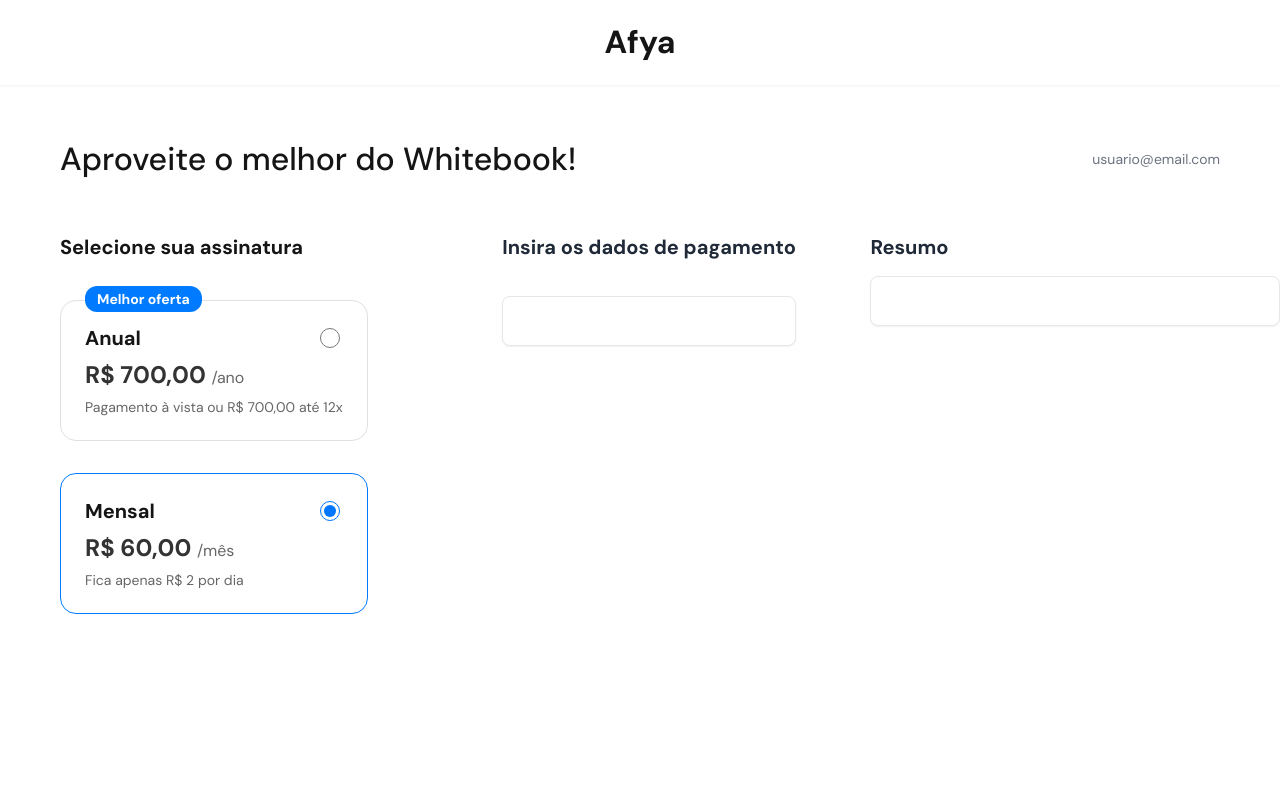
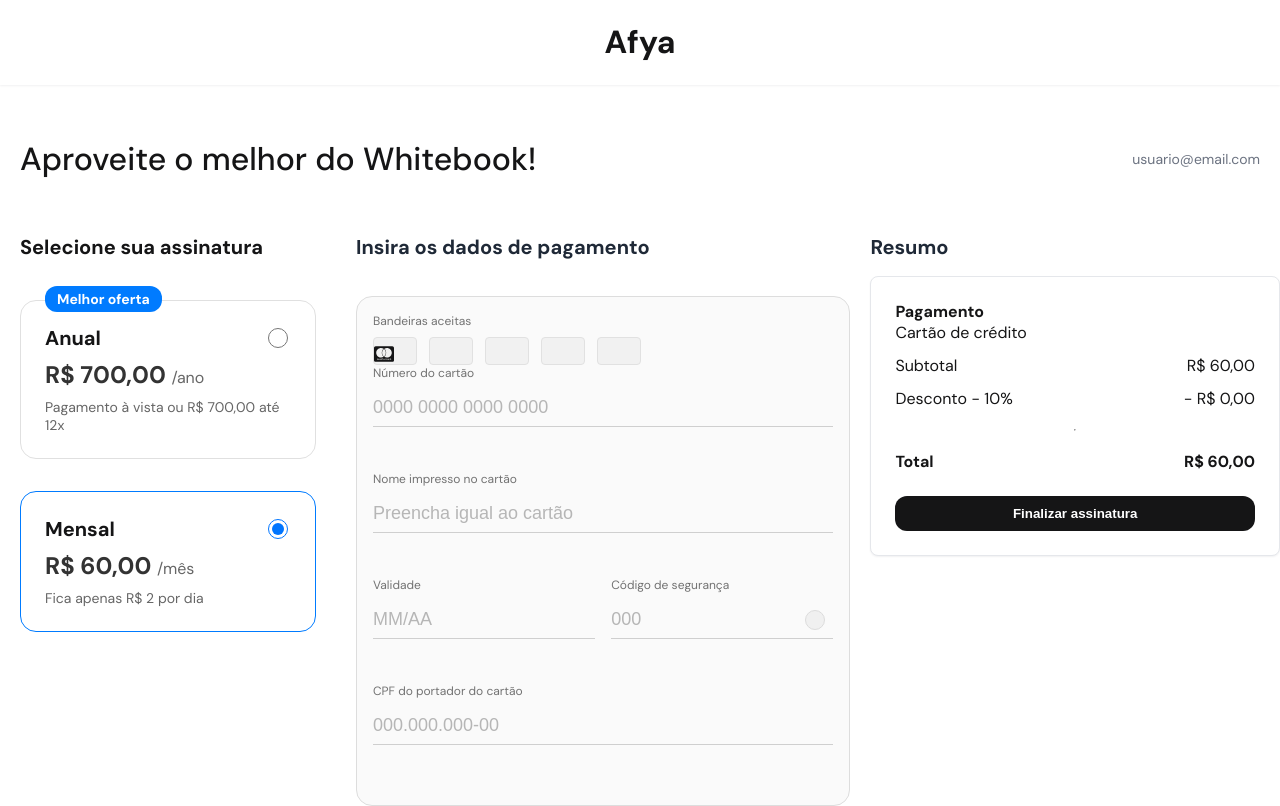
Before and after one commit to AyrtonMedrano/afya-desafio-tecnico, a React (Vite) app: page / in a window 1280 px wide. Built offline with nearby package versions, Linux system fonts and the light colour scheme; data requests are answered from the project's data file.

Commit message:
feat: implantacao de validacoes e biblioteca de icones para svgs

```diff
--- a/package.json
+++ b/package.json
@@ -19,6 +19,7 @@
     "react": "^19.2.0",
     "react-dom": "^19.2.0",
     "react-hook-form": "^7.66.0",
+    "react-icons": "^5.5.0",
     "react-router-dom": "^7.9.5",
     "styled-components": "^6.1.19",
     "zod": "^4.1.12",
--- /dev/null
+++ b/src/components/PaymentForm/PaymentForm.module.css
@@ -0,0 +1,185 @@
+.payment-form {
+  background-color: #FAFAFA;
+  border: 1px solid #DDDDDD;
+  border-radius: 16px;
+  padding: 16px;
+  display: flex;
+  flex-direction: column;
+  gap: 16px;
+}
+
+.payment-form__brands {
+  display: flex;
+  flex-direction: column;
+  gap: 8px;
+}
+
+.payment-form__brands-label {
+  font-size: 12px;
+  font-weight: 400;
+  color: #727272;
+}
+
+.payment-form__brands-icons {
+  display: flex;
+  gap: 12px;
+  align-items: center;
+}
+
+.payment-form__brand-placeholder {
+  width: 44px;
+  height: 28px;
+  background: #f1f1f1;
+  border-radius: 4px;
+  border: 1px solid #e1e1e1;
+  display: inline-flex;
+  align-items: stretch;
+  justify-content: stretch;
+  position: relative;
+  overflow: hidden;
+  line-height: 0;
+}
+
+.payment-form__brand-placeholder > svg {
+  position: static;
+  width: 20px;
+  height: 32px;
+  display: block;
+}
+
+.payment-form__brand-placeholder--active {
+  border-color: #151516;
+  box-shadow: inset 0 0 0 2px #151516;
+}
+
+
+.payment-form__field {
+  display: flex;
+  flex-direction: column;
+  gap: 8px;
+  padding-bottom: 18px;
+}
+
+.payment-form__error {
+  font-size: 13px;
+  color: #e04242;
+  font-weight: 500;
+  min-height: 18px;
+  line-height: 18px;
+  opacity: 0;
+  transition: opacity 0.2s ease;
+}
+
+.payment-form__input--error + .payment-form__error {
+  opacity: 1;
+}
+
+.payment-form__select-trigger--error + .payment-form__error {
+  opacity: 1;
+}
+
+.payment-form__label {
+  font-size: 12px;
+  font-weight: 400;
+  color: #727272;
+}
+
+.payment-form__input {
+  width: 100%;
+  border: none;
+  outline: none;
+  border-bottom: 1px solid #cfcfcf;
+  padding: 8px 0;
+  font-size: 18px;
+  color: #151516;
+  background: transparent;
+}
+
+.payment-form__input::placeholder {
+  color: #b6b6b6;
+}
+
+.payment-form__input--error {
+  border-bottom-color: #e04242;
+}
+
+.payment-form__error {
+  font-size: 13px;
+  color: #e04242;
+  font-weight: 500;
+  min-height: 18px;
+  line-height: 18px;
+  opacity: 0;
+  transition: opacity 0.2s ease;
+  white-space: normal;
+  overflow-wrap: anywhere;
+}
+
+.payment-form__row {
+  display: flex;
+  gap: 16px;
+}
+
+.payment-form__row .payment-form__field {
+  flex: 1;
+  min-width: 0; /* permite o wrap do texto dentro da coluna */
+}
+
+.payment-form__input-with-icon {
+  position: relative;
+}
+
+.payment-form__helper-icon {
+  position: absolute;
+  right: 8px;
+  top: 50%;
+  transform: translateY(-50%);
+  width: 20px;
+  height: 20px;
+  border-radius: 50%;
+  background: #f0f0f0;
+  border: 1px solid #dcdcdc;
+}
+
+
+.payment-form__select-wrapper {
+  position: relative;
+}
+
+.payment-form__select-trigger {
+  width: 100%;
+  display: flex;
+  align-items: center;
+  justify-content: space-between;
+  border: none;
+  background: transparent;
+  border-bottom: 1px solid #cfcfcf;
+  padding: 8px 0;
+  cursor: pointer;
+}
+
+.payment-form__select-trigger--error {
+  border-bottom-color: #e04242;
+}
+
+.payment-form__select-trigger-placeholder {
+  color: #b6b6b6;
+  font-size: 18px;
+}
+
+.payment-form__select-trigger-value {
+  color: #151516;
+  font-size: 18px;
+}
+
+.payment-form__select-arrow {
+  position: absolute;
+  right: 8px;
+  top: 50%;
+  transform: translateY(-50%);
+  width: 20px;
+  height: 20px;
+  border-radius: 12px;
+  /* background: #f0f0f0; */
+  border: 1px solid #dcdcdc;
+}
--- a/src/pages/Checkout/CheckoutPage.module.css
+++ b/src/pages/Checkout/CheckoutPage.module.css
@@ -14,7 +14,7 @@
 .checkout__header-inner {
   margin: 20px auto;
   max-width: 1366px;
-  padding: 12px 60px;
+  padding: 12px 20px;
   display: flex;
   align-items: center;
   justify-content: space-between;
@@ -63,7 +63,7 @@
   flex-direction: column;
   gap:20px;
   min-width: 0;
-  padding: 0 60px;
+  padding: 0 20px;
   h2{
     font-weight: 700;
     font-size: 20px;
@@ -76,13 +76,11 @@
   display: flex;
   flex-direction: column;
   gap:20px;
-  min-width: 0;
-  padding: 0 60px;
+  padding: 0 20px;
   h2{
     font-weight: 700;
     font-size: 20px;
         margin:0 0 20px 0;
-
   }
 }
 
--- a/src/pages/Checkout/CheckoutPage.tsx
+++ b/src/pages/Checkout/CheckoutPage.tsx
@@ -1,15 +1,19 @@
-import { useEffect, useState, useMemo } from 'react';
+import { useEffect, useState, useMemo, useRef } from 'react';
 import { useCheckoutStore } from '../../store/useCheckoutStore';
 import * as api from '../../services/api';
-import type { Plan } from '../../types/checkout';
+import type { Plan, SubscriptionRequest } from '../../types/checkout';
 import CardProduct from '../../components/CardProduct/CardProduct';
 import styles from './CheckoutPage.module.css';
+import { PaymentForm } from '../../components/PaymentForm/PaymentForm';
+import type { PaymentFormRef } from '../../components/PaymentForm/PaymentForm';
 
 type PlanoTitle = 'mensal' | 'anual';
 
 export default function CheckoutPage() {
-  const { selectedPlan, selectPlan, setPrices } = useCheckoutStore();
+  const { selectedPlan, selectPlan, setPrices, installments, calculateSubtotal, calculateDiscount, calculateTotal } =
+    useCheckoutStore();
   const [plans, setPlans] = useState<Plan[]>([]);
+  const paymentFormRef = useRef<PaymentFormRef>(null);
 
   useEffect(() => {
     const fetchPlans = async () => {
@@ -43,6 +47,51 @@
     return null;
   }, [plans]);
 
+  const handleOpenInstallments = () => {
+    console.log('Abrir seleção de parcelas (offCanvas futuro)');
+  };
+
+  const handlePaymentSubmit = async (values: {
+    cardNumber: string;
+    nameOnCard: string;
+    expiry: string;
+    cvv: string;
+    cpf: string;
+    installments: number;
+  }) => {
+    const plan = plans.find((p) => p.title.toLowerCase() === selectedPlan);
+    if (!plan) {
+      console.error('Plano selecionado não encontrado');
+      return;
+    }
+
+    const req: SubscriptionRequest = {
+      storeId: plan.storeId,
+      cardCpf: values.cpf,
+      CVV: values.cvv,
+      expirationDate: values.expiry,
+      holder: values.nameOnCard,
+      number: values.cardNumber,
+      installments: values.installments || installments,
+      couponCode: null,
+      userId: 1,
+    };
+
+    try {
+      const result = await api.postSubscription(req);
+      console.log('Assinatura criada:', result);
+      // TODO: navegar para sucesso quando pronto
+    } catch (err) {
+      console.error('Falha ao criar assinatura:', err);
+    }
+  };
+
+  const currency = (n: number) =>
+    new Intl.NumberFormat('pt-BR', { style: 'currency', currency: 'BRL' }).format(n);
+
+  const finalizeFromSummary = () => {
+    paymentFormRef.current?.submit();
+  };
 
   return (
     <div className={styles.checkout}>
@@ -79,15 +128,52 @@
             </div>
           </div>
           <div className={styles['checkout__column-payment']}>
-            <h5 className={styles['checkout__section-title']}>
-              Insira os dados de pagamento
-            </h5>
-            <div className={styles['checkout__card']}>
-            </div>
+            <h5 className={styles['checkout__section-title']}>Insira os dados de pagamento</h5>
+            <PaymentForm
+              ref={paymentFormRef}
+              onOpenInstallments={handleOpenInstallments}
+              onSubmit={handlePaymentSubmit}
+            />
           </div>
           <div className={styles['checkout__column']}>
             <h5 className={styles['checkout__section-title']}>Resumo</h5>
             <div className={styles['checkout__card']}>
+              <div style={{ display: 'grid', gap: 12 }}>
+                <div>
+                  <strong>Pagamento</strong>
+                  <div>Cartão de crédito</div>
+                </div>
+                <div style={{ display: 'flex', justifyContent: 'space-between' }}>
+                  <span>Subtotal</span>
+                  <span>{currency(calculateSubtotal())}</span>
+                </div>
+                <div style={{ display: 'flex', justifyContent: 'space-between' }}>
+                  <span>Desconto − 10%</span>
+                  <span>- {currency(calculateDiscount())}</span>
+                </div>
+                <hr />
+                <div style={{ display: 'flex', justifyContent: 'space-between' }}>
+                  <strong>Total</strong>
+                  <strong>{currency(calculateTotal())}</strong>
+                </div>
+                <button
+                  type="button"
+                  onClick={finalizeFromSummary}
+                  aria-label="Finalizar Compra"
+                  style={{
+                    marginTop: 12,
+                    background: '#151516',
+                    color: '#fff',
+                    fontWeight: 700,
+                    border: 'none',
+                    borderRadius: 12,
+                    padding: '10px 16px',
+                    cursor: 'pointer',
+                  }}
+                >
+                  Finalizar assinatura
+                </button>
+              </div>
             </div>
           </div>
         </div>
--- a/src/store/useCheckoutStore.ts
+++ b/src/store/useCheckoutStore.ts
@@ -1,14 +1,26 @@
 import { create } from 'zustand'
 
 type Plano = 'mensal' | 'anual'
+
+interface PaymentData {
+  cardNumber: string
+  nameOnCard: string
+  expiry: string
+  cvv: string
+  cpf: string
+}
 
 interface CheckoutState {
   selectedPlan: Plano
   prices: { mensal: number; anual: number }
   installments: number
+  payment: PaymentData
   selectPlan: (plan: Plano) => void
   setInstallments: (n: number) => void
   setPrices: (prices: { mensal: number; anual: number }) => void
+  updatePayment: (patch: Partial<PaymentData>) => void
+  calculateSubtotal: () => number
+  calculateDiscount: () => number
   calculateTotal: () => number
 }
 
@@ -16,6 +28,13 @@
   selectedPlan: 'mensal',
   prices: { mensal: 0, anual: 0 },
   installments: 1,
+  payment: {
+    cardNumber: '',
+    nameOnCard: '',
+    expiry: '',
+    cvv: '',
+    cpf: '',
+  },
 
   selectPlan: (plan) =>
     set((state: CheckoutState) => ({
@@ -25,26 +44,35 @@
 
   setInstallments: (n) => set({ installments: n }),
   setPrices: (prices) => set({ prices }),
+  updatePayment: (patch) =>
+    set((state) => ({ payment: { ...state.payment, ...patch } })),
 
-//  LEMBRAR- Implementar lógica
+  // Subtotal sem considerar desconto
+  calculateSubtotal: () => {
+    const { selectedPlan, prices } = get()
+    return Math.round(
+      (selectedPlan === 'mensal' ? prices.mensal : prices.anual) * 100
+    ) / 100
+  },
 
-//  Checklist deos calculos
-// - Mensal: retorna prices.mensal .
-// - Anual 1x: aplica 10% de desconto ( prices.anual * 0.9 ).
-// - Anual com 2x ou mais: retorna prices.anual .
-// - Arredonda para 2 casas decimais para evitar imprecisão.
+  // Desconto apenas para anual 1x (10%)
+  calculateDiscount: () => {
+    const { selectedPlan, prices, installments } = get()
+    if (selectedPlan === 'anual' && installments === 1) {
+      return Math.round(prices.anual * 0.1 * 100) / 100
+    }
+    return 0
+  },
 
+  // Total com regras existentes
   calculateTotal: () => {
     const { selectedPlan, prices, installments } = get()
-    // Mensal: retorna prices.mensal
     if (selectedPlan === 'mensal') {
       return Math.round(prices.mensal * 100) / 100
     }
-   //Desconto de 10% para anual a vista
     if (installments === 1) {
       return Math.round(prices.anual * 0.9 * 100) / 100
     }
-    // Sem desconto para anual com 2x ou mais
     return Math.round(prices.anual * 100) / 100
   },
 }))
```
Also changed, not shown: 2 other files (tests, documents, lock files or other folders).
